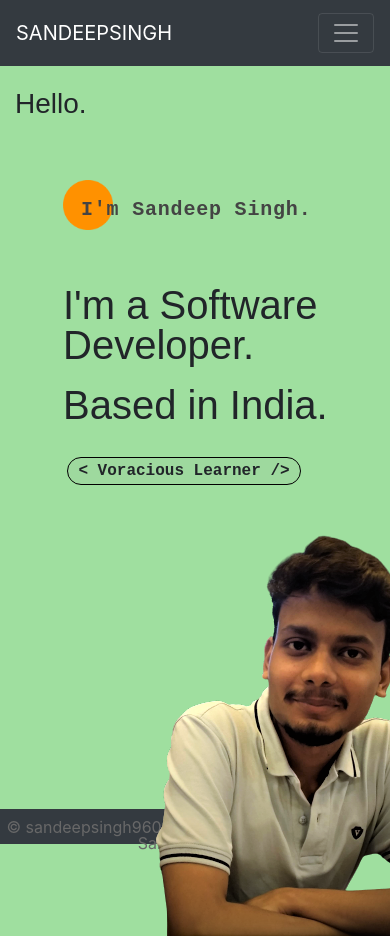
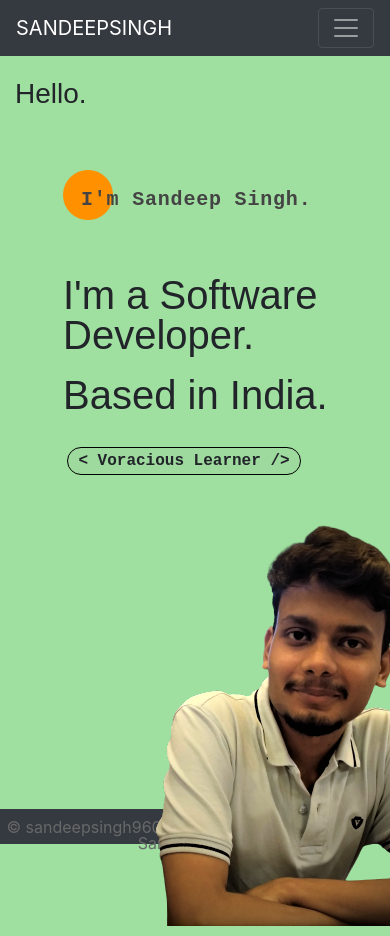
Before and after one commit to ssingh2101/my-portfolio, a React app: page / in a window 390 px wide. Shown: the top 936 px of the page. Built offline with nearby package versions, Linux system fonts and the light colour scheme.

Commit message:
Fixed Navabar responsive behaviour

```diff
--- a/src/components/navbar.css
+++ b/src/components/navbar.css
@@ -1,3 +1,3 @@
-nav {
+/* nav {
 	height: 50px;
-}
+} */
```
